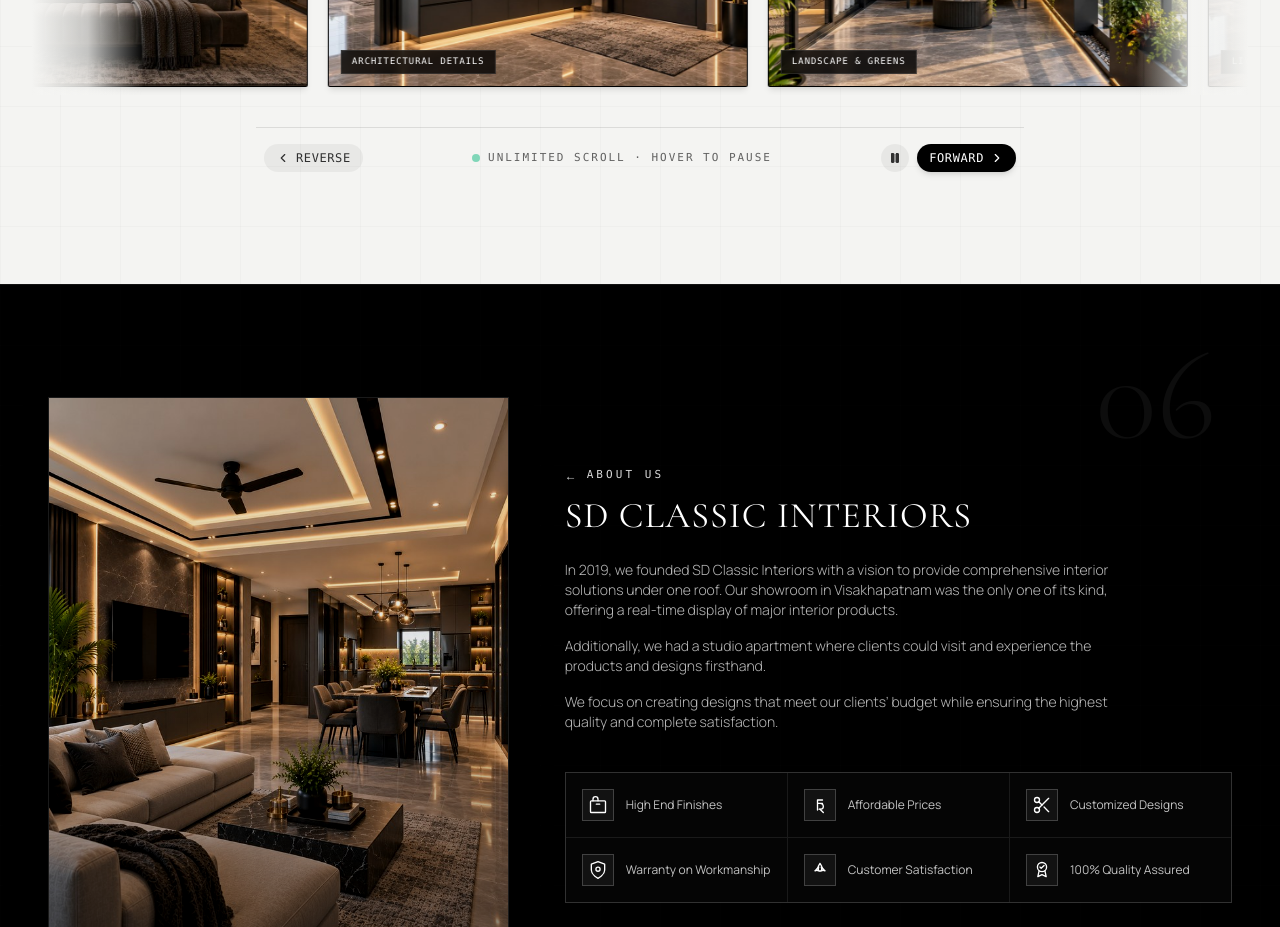
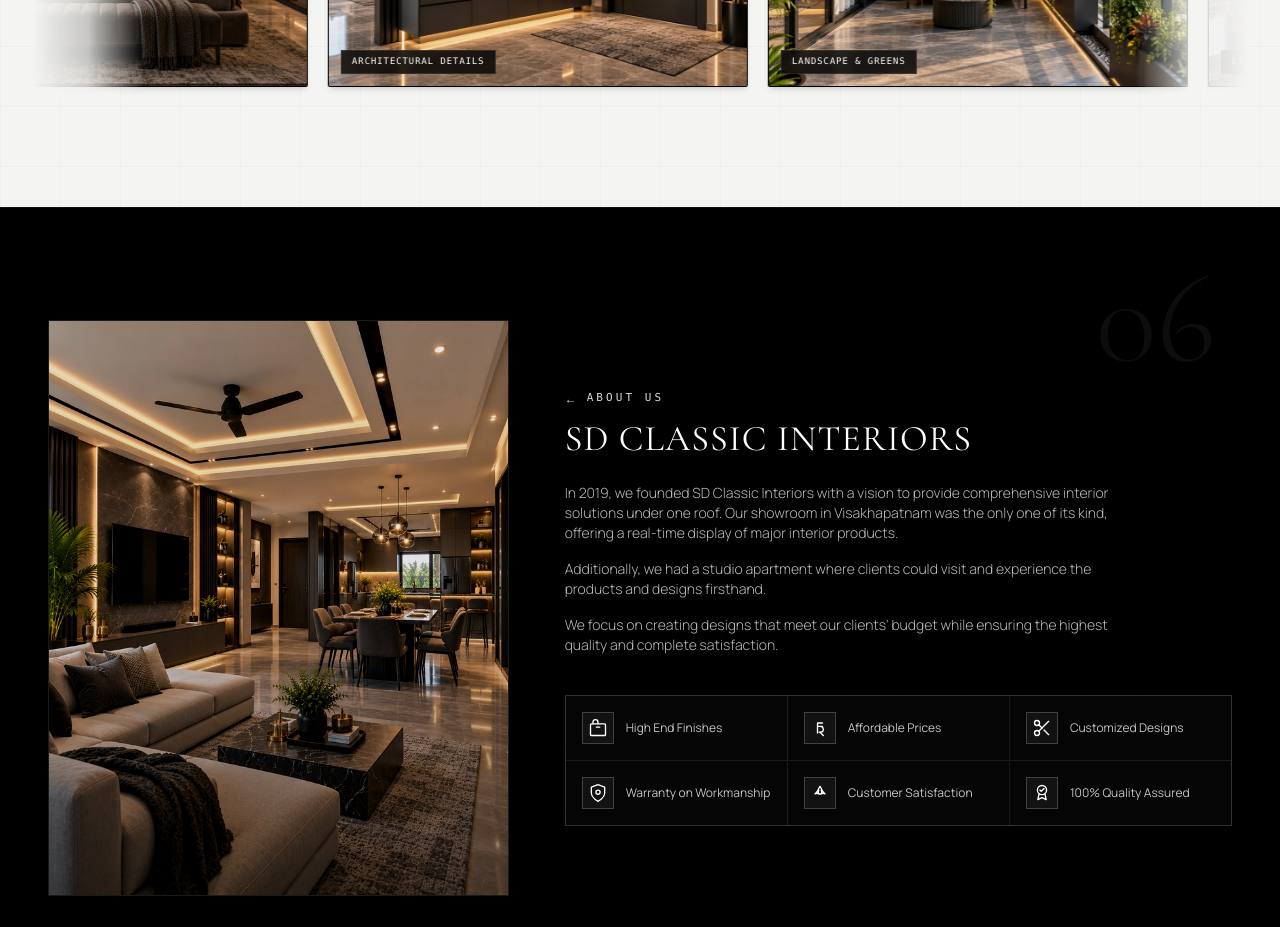
Before and after one commit to tillu370/SD-CLASSIC-INTERIORS, a React (Vite) app: page / in a window 1280 px wide. Shown: the part 6020-6947 px from the top of the page. Built offline with nearby package versions, Linux system fonts and the light colour scheme.

Commit message:
Remove control buttons and status bar from PortfolioGallery

```diff
--- a/src/components/PortfolioGallery.tsx
+++ b/src/components/PortfolioGallery.tsx
@@ -1,5 +1,5 @@
 import React, { useState } from 'react';
-import { ChevronLeft, ChevronRight, X, ArrowRight, Eye, Play, Pause } from 'lucide-react';
+import { X, ArrowRight, Eye } from 'lucide-react';
 import { BRAND_INFO } from '../data/websiteData';
 
 interface CarouselSlide {
@@ -84,8 +84,6 @@
 ];
 
 export const PortfolioGallery: React.FC = () => {
-  const [isReversed, setIsReversed] = useState(false);
-  const [isPaused, setIsPaused] = useState(false);
   const [lightboxProject, setLightboxProject] = useState<CarouselSlide | null>(null);
 
   // Duplicate for seamless 100% infinite marquee loop
@@ -154,8 +152,7 @@
           <div
             className="animate-infinite-marquee flex items-center space-x-3.5 sm:space-x-5 will-change-transform"
             style={{
-              animationDirection: isReversed ? 'reverse' : 'normal',
-              animationPlayState: isPaused || lightboxProject !== null ? 'paused' : 'running',
+              animationPlayState: lightboxProject !== null ? 'paused' : 'running',
               animationDuration: '52s',
             }}
           >
@@ -198,58 +195,6 @@
                 </div>
               </div>
             ))}
-          </div>
-        </div>
-
-        {/* Editorial Controls & Infinite Status Bar */}
-        <div className="flex items-center justify-between max-w-3xl mx-auto px-2 mt-8 pt-4 border-t border-black/10">
-          {/* Reverse Direction */}
-          <button
-            onClick={() => setIsReversed(true)}
-            className={`inline-flex items-center space-x-1.5 px-3 py-1.5 rounded-full text-[10px] sm:text-xs font-mono tracking-wider uppercase transition-all duration-300 cursor-pointer ${
-              isReversed
-                ? 'bg-black text-white shadow-md'
-                : 'bg-black/5 text-graphite hover:bg-black/10'
-            }`}
-            aria-label="Scroll in reverse direction"
-          >
-            <ChevronLeft className="w-3.5 h-3.5" />
-            <span className="hidden sm:inline">Reverse</span>
-          </button>
-
-          {/* Infinite Stream Indicator */}
-          <div className="flex items-center space-x-2 text-[10px] sm:text-[11px] font-mono tracking-[0.18em] uppercase text-graphite/75 select-none">
-            <span className="w-2 h-2 rounded-full bg-emerald-500 animate-pulse" />
-            <span>Unlimited Scroll · Hover To Pause</span>
-          </div>
-
-          {/* Pause / Play Toggle & Forward Direction */}
-          <div className="flex items-center space-x-2">
-            <button
-              onClick={() => setIsPaused((prev) => !prev)}
-              className={`p-2 rounded-full transition-all duration-300 cursor-pointer ${
-                isPaused
-                  ? 'bg-black text-white shadow-md'
-                  : 'bg-black/5 text-graphite hover:bg-black/10'
-              }`}
-              aria-label={isPaused ? "Resume scroll" : "Pause scroll"}
-              title={isPaused ? "Play" : "Pause"}
-            >
-              {isPaused ? <Play className="w-3 h-3 fill-current" /> : <Pause className="w-3 h-3 fill-current" />}
-            </button>
-
-            <button
-              onClick={() => setIsReversed(false)}
-              className={`inline-flex items-center space-x-1.5 px-3 py-1.5 rounded-full text-[10px] sm:text-xs font-mono tracking-wider uppercase transition-all duration-300 cursor-pointer ${
-                !isReversed
-                  ? 'bg-black text-white shadow-md'
-                  : 'bg-black/5 text-graphite hover:bg-black/10'
-              }`}
-              aria-label="Scroll in forward direction"
-            >
-              <span className="hidden sm:inline">Forward</span>
-              <ChevronRight className="w-3.5 h-3.5" />
-            </button>
           </div>
         </div>
       </div>
```
